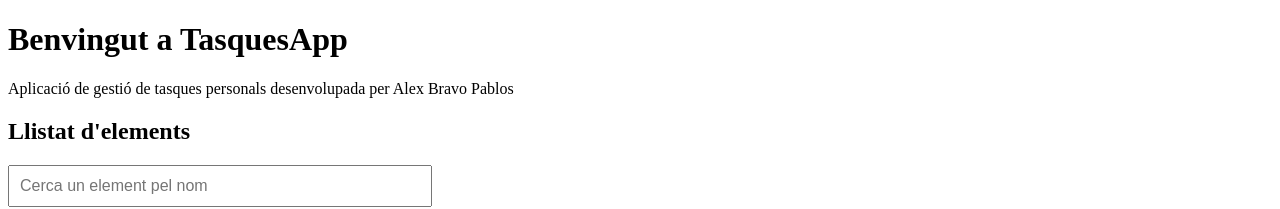
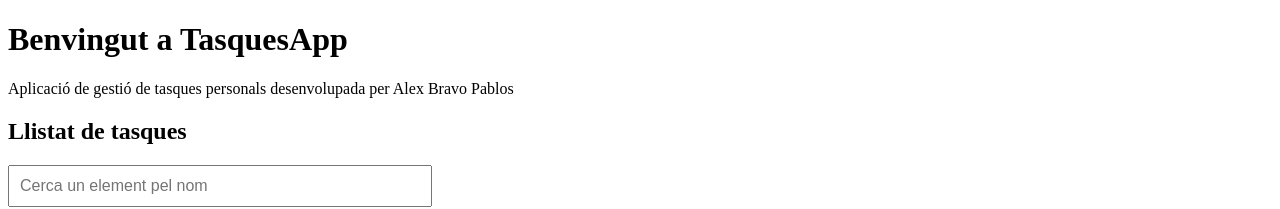
Before and after one commit to Al3XBP/ioc-angular-TasquesApp-Alex, an Angular app: page / in a window 1280 px wide. Shown: the top 209 px of the page. Built offline with nearby package versions, Linux system fonts and the light colour scheme.

Commit message:
Actualitzacio html

```diff
--- a/src/app/app.component.html
+++ b/src/app/app.component.html
@@ -1,7 +1,7 @@
 <h1>Benvingut a TasquesApp</h1>
 <p>Aplicació de gestió de tasques personals desenvolupada per Alex Bravo Pablos</p>
 
-<h2>Llistat d'elements</h2>
+<h2>Llistat de tasques</h2>
 
 <app-barra-cerca (cercaCanviada)="actualitzarCerca($event)"></app-barra-cerca>
 
```
